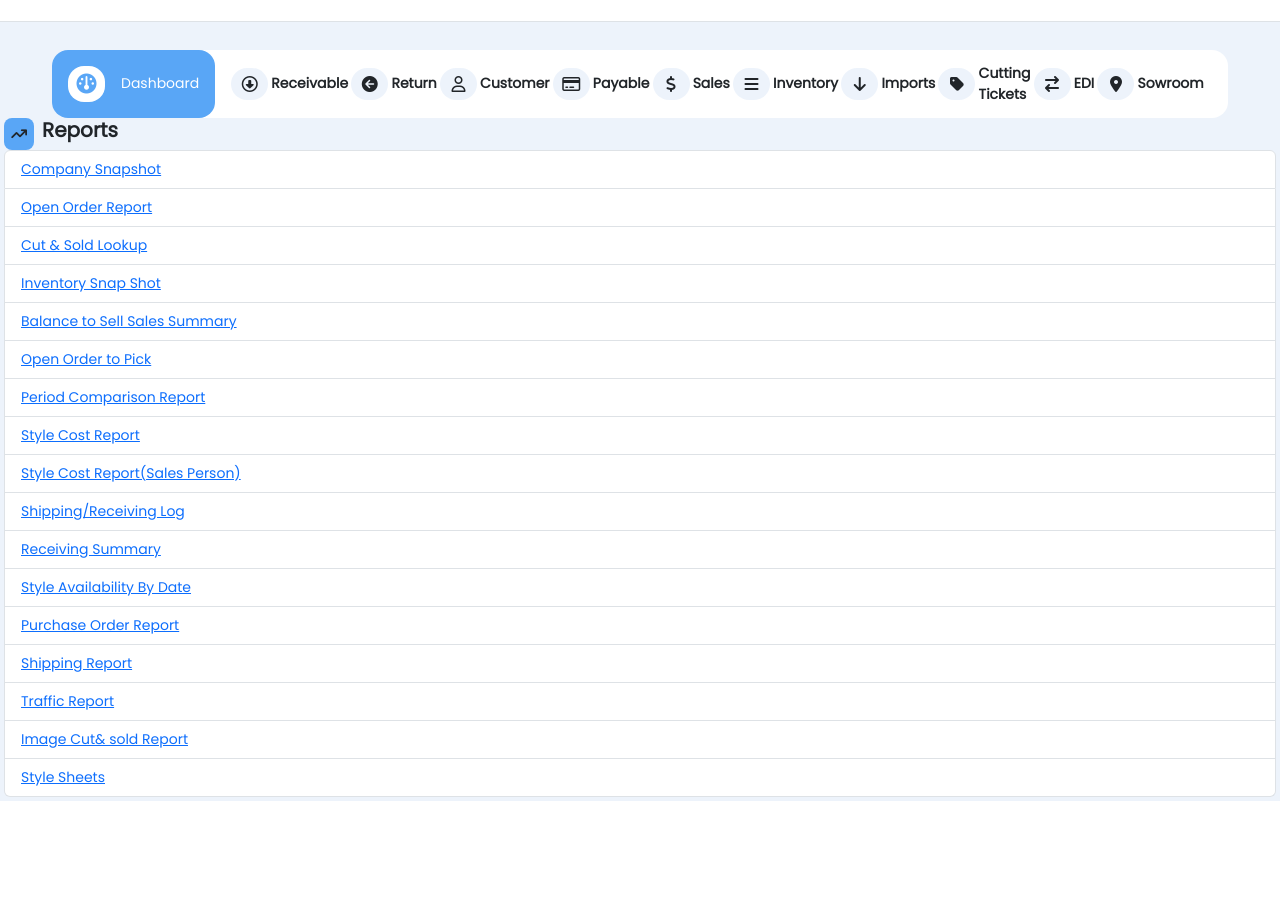
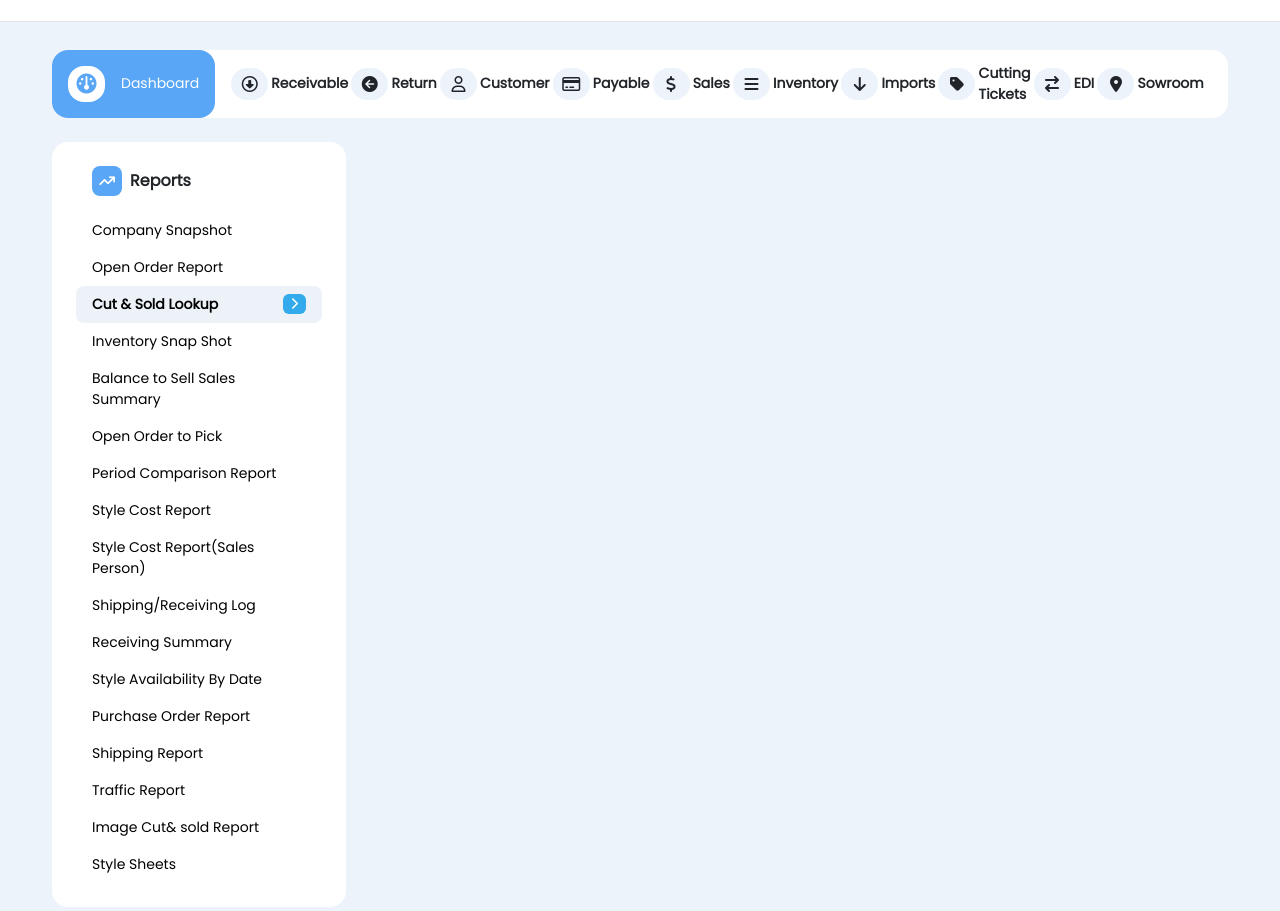
Before and after one commit to ChaitanyaLonarkar/Bootstap, a plain HTML site: page index.html in a window 1280 px wide. Shown: the part 150-1061 px from the top of the page. Before the commit the page ends 951 px from the top, so only its background shows below. Drawn offline with nearby package versions, Linux system fonts and the light colour scheme.

Commit message:
report componet done

```diff
--- a/index.html
+++ b/index.html
@@ -111,22 +111,25 @@
       </div>
     </nav>
     <!-- After navbar navigations -->
-    <main class="p-1 ">
+    <main class="p-1 d-flex flex-column gap-4">
       <div
         class="navigations d-flex gap-3 align-items-center rounded-4 pe-4 mx-5 mt-4"
-        style="background-color: white "
+        style="background-color: white"
       >
         <div
           class="navi-items d-flex gap-3 p-3 align-items-center justify-content-center rounded-4 text-white"
           style="background-color: #59a6f6"
         >
-          <i class="fa-solid fa-gauge fs-5 p-2 rounded-4 bg-white fw-bold" style="color: #59a6f6" ></i>
+          <i
+            class="fa-solid fa-gauge fs-5 p-2 rounded-4 bg-white fw-bold"
+            style="color: #59a6f6"
+          ></i>
           <p class="m-0">Dashboard</p>
         </div>
         <div
-          class="navi-items d-flex align-items-center justify-content-between w-100 "
+          class="navi-items d-flex align-items-center justify-content-between w-100"
         >
-          <i class="fa-regular fa-circle-down fs-6 p-2 rounded-4 "></i>
+          <i class="fa-regular fa-circle-down fs-6 p-2 rounded-4"></i>
           <p class="m-0 fw-bold">Receivable</p>
           <i class="fa-solid fa-circle-arrow-left fs-6 p-2 rounded-4"></i>
           <p class="m-0 fw-bold">Return</p>
@@ -148,43 +151,75 @@
           <p class="m-0 fw-bold">Sowroom</p>
         </div>
       </div>
-      <div class="links">
-        <div class="reports">
-          <div class="head d-flex gap-2">
-            <i class="fa-solid fa-arrow-trend-up p-1 rounded-3 d-flex align-items-center justify-content-center"  style="background-color: #59a6f6; width:30px"></i>
-            <h5 class="fw-bold">Reports</h5>
-          </div>
-          <div class="reports-items">
-            <div class="">
-              <ul class="list-group " style="text-decoration: none;">
-                <li class="list-group-item list-group-item-action"><a href="#">Company Snapshot</a></li>
-                <li class="list-group-item list-group-item-action"><a href="#"> Open Order Report</a></li>
-                <li class="list-group-item list-group-item-action"><a href="#">Cut & Sold Lookup </a></li>
-                <li class="list-group-item list-group-item-action"><a href="#">Inventory Snap Shot</a></li>
-                <li class="list-group-item list-group-item-action"><a href="#"> Balance to Sell Sales Summary</a></li>
-                <li class="list-group-item list-group-item-action"><a href="#">Open Order to Pick</a></li>
-                <li class="list-group-item list-group-item-action"><a href="#">Period Comparison Report </a></li>
-                <li class="list-group-item list-group-item-action"><a href="#">Style Cost Report</a></li>
-                <li class="list-group-item list-group-item-action"><a href="#">Style Cost Report(Sales Person) </a></li>
-                <li class="list-group-item list-group-item-action"><a href="#">Shipping/Receiving Log</a></li>
-                <li class="list-group-item list-group-item-action"><a href="#">Receiving Summary</a></li>
-                <li class="list-group-item list-group-item-action"><a href="#">Style Availability By Date</a></li>
-                <li class="list-group-item list-group-item-action"><a href="#">Purchase Order Report</a></li>
-                <li class="list-group-item list-group-item-action"><a href="#">Shipping Report</a></li>
-                <li class="list-group-item list-group-item-action"><a href="#">
-                  Traffic Report
-                </a></li>
-                <li class="list-group-item list-group-item-action"><a href="#">Image Cut& sold Report</a></li>
-                <li class="list-group-item list-group-item-action"><a href="#">Style Sheets</a></li>
-
-
-
-
-
-
-
-
-              </ul>
+      <div class="components mx-5">
+        <div class="links bg-white p-4 rounded-4 ">
+          <div class="reports">
+            <div class="head d-flex gap-2 ps-3 pb-3 d-flex align-items-center  ">
+              <i
+                class="fa-solid fa-arrow-trend-up px-1 py-2 rounded-3 text-white d-flex align-items-center justify-content-center"
+                style="background-color: #59a6f6 ; width: 30px"
+              ></i>
+              <h5 class="fw-bold mb-0 fs-6">Reports</h5>
+            </div>
+            <div class="reports-items">
+              <div class="">
+                <ul class="list-group" style="text-decoration: none">
+                  <li class="list-group-item list-group-item-action border-0 rounded-3">
+                    <a href="#">Company Snapshot</a>
+                  </li>
+                  <li class="list-group-item list-group-item-action border-0 rounded-3">
+                    <a href="#"> Open Order Report</a>
+                  </li>
+                  <li style="    width: 100%;"
+                    class="list-group-item list-group-item-action border-0 activee rounded-3 d-flex align-items-center justify-content-between "
+                  >
+                    <a href="#">Cut & Sold Lookup </a>
+                    <i class="fa-solid fa-chevron-right text-white px-2 py-1 rounded-2  " style="background-color: #33aaeb; font-size:12px"></i>
+                  </li>
+                  <li class="list-group-item list-group-item-action border-0 rounded-3">
+                    <a href="#">Inventory Snap Shot</a>
+                  </li>
+                  <li class="list-group-item list-group-item-action border-0 rounded-3">
+                    <a href="#"> Balance to Sell Sales Summary</a>
+                  </li>
+                  <li class="list-group-item list-group-item-action border-0 rounded-3">
+                    <a href="#">Open Order to Pick</a>
+                  </li>
+                  <li class="list-group-item list-group-item-action border-0 rounded-3">
+                    <a href="#">Period Comparison Report </a>
+                  </li>
+                  <li class="list-group-item list-group-item-action border-0 rounded-3">
+                    <a href="#">Style Cost Report</a>
+                  </li>
+                  <li class="list-group-item list-group-item-action border-0 rounded-3">
+                    <a href="#">Style Cost Report(Sales Person) </a>
+                  </li>
+                  <li class="list-group-item list-group-item-action border-0 rounded-3">
+                    <a href="#">Shipping/Receiving Log</a>
+                  </li>
+                  <li class="list-group-item list-group-item-action border-0 rounded-3">
+                    <a href="#">Receiving Summary</a>
+                  </li>
+                  <li class="list-group-item list-group-item-action border-0 rounded-3">
+                    <a href="#">Style Availability By Date</a>
+                  </li>
+                  <li class="list-group-item list-group-item-action border-0 rounded-3">
+                    <a href="#">Purchase Order Report</a>
+                  </li>
+                  <li class="list-group-item list-group-item-action border-0 rounded-3">
+                    <a href="#">Shipping Report</a>
+                  </li>
+                  <li class="list-group-item list-group-item-action border-0 rounded-3">
+                    <a href="#"> Traffic Report </a>
+                  </li>
+                  <li class="list-group-item list-group-item-action border-0 rounded-3">
+                    <a href="#">Image Cut& sold Report</a>
+                  </li>
+                  <li class="list-group-item list-group-item-action border-0 rounded-3">
+                    <a href="#">Style Sheets</a>
+                  </li>
+                </ul>
+              </div>
             </div>
           </div>
         </div>
--- a/style.css
+++ b/style.css
@@ -30,6 +30,16 @@ main{
     /* color: #62C7FD; */
     color: #33aaeb;
 }
-ul{
+ul  li a{
+    text-decoration: none;
+    color: black;
+}
+.activee{
+    background: #c3d4e64d;
+     color: #33aaeb;
+     font-weight: 700;
+}
 
+.links{
+    width: 25%;
 }
```
